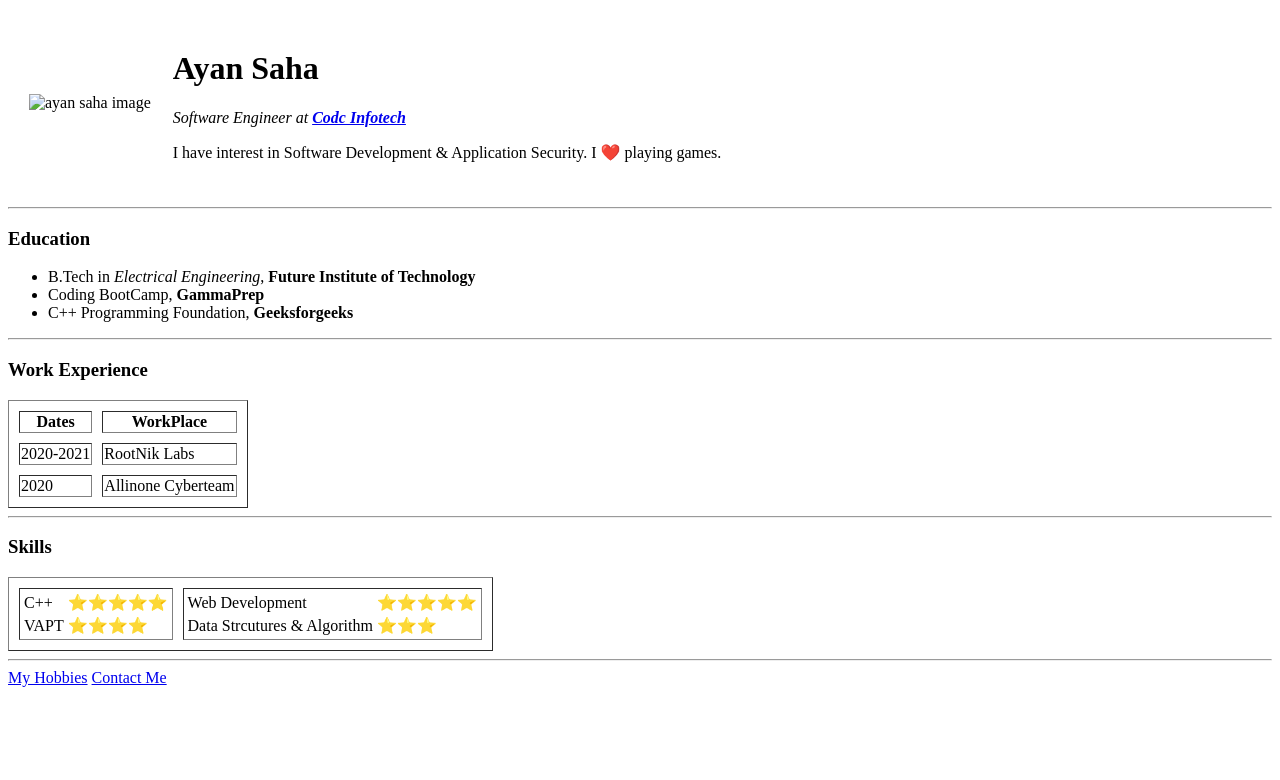
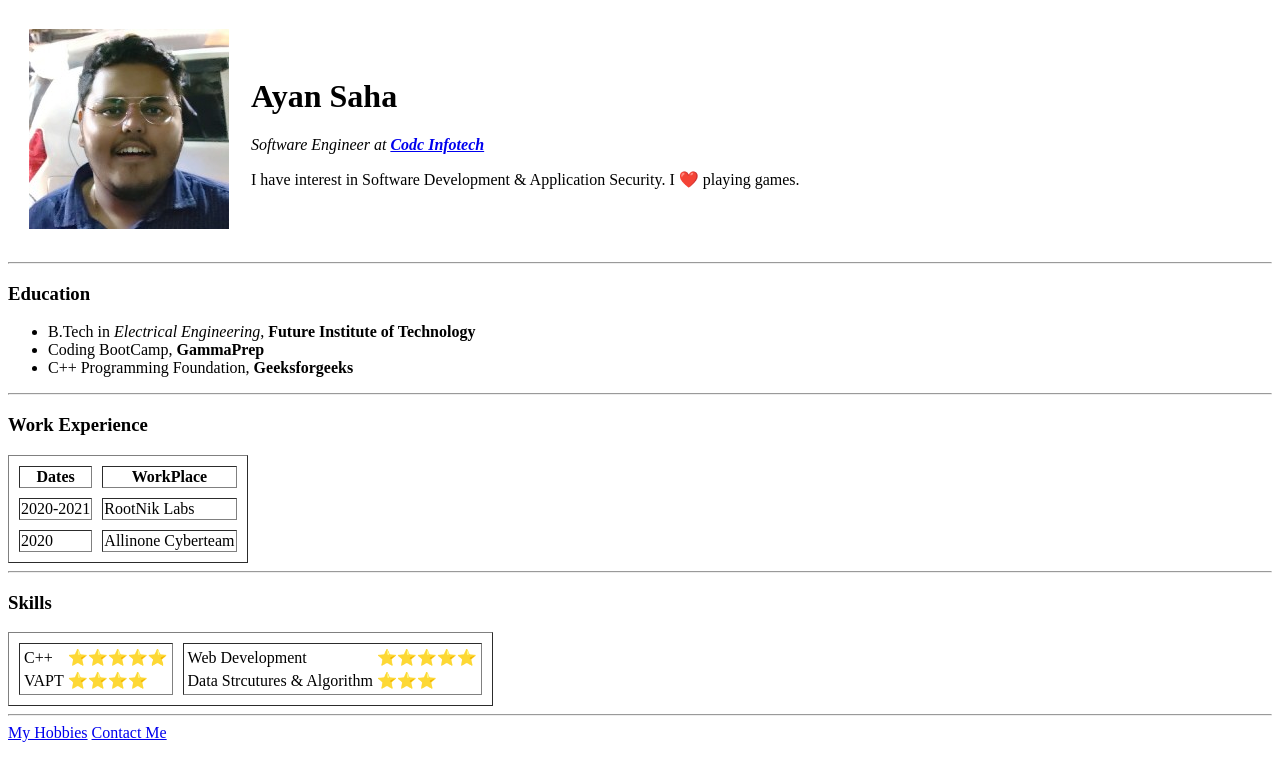
Before and after one commit to Rooghz/Bootcamp, a plain HTML site: page CV1/index.html in a window 1280 px wide. Drawn offline with Linux system fonts and the light colour scheme.

Commit message:
Update index.html

```diff
--- a/CV1/index.html
+++ b/CV1/index.html
@@ -9,7 +9,7 @@
 <body>
     <table cellspacing="20">
         <tr>
-            <td><img src="1658996306496.png" alt="ayan saha image"></td>
+            <td><img src="1658996306496.jpg" alt="ayan saha image"></td>
             <td>
                 <h1>Ayan Saha</h1>
                 <p><em>Software Engineer at <strong><a href="https://codcinfotech.com">Codc Infotech</a></strong></em></p>
```
